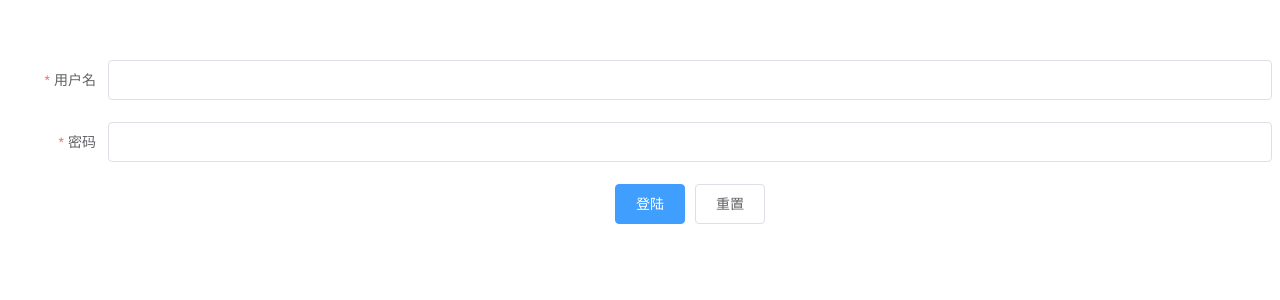
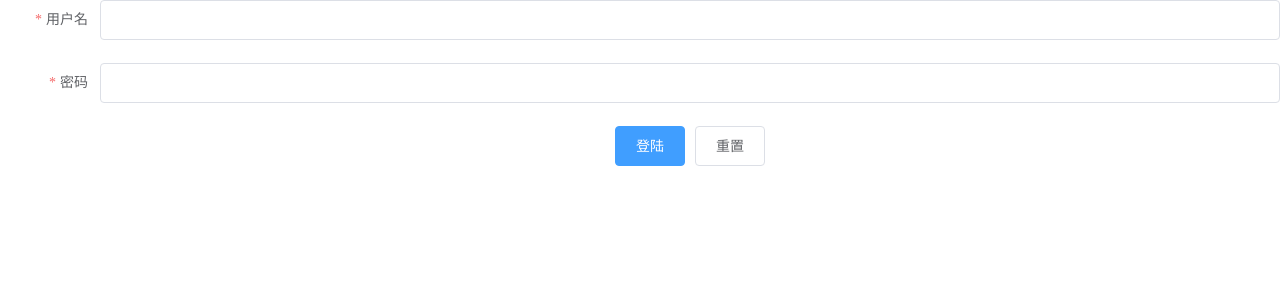
Before and after one commit to jeeaay/vue-zxbm, a Vue app: page / in a window 1280 px wide. Shown: the top 300 px of the page. Built offline with nearby package versions, Linux system fonts and the light colour scheme.

Commit message:
公共样式

```diff
--- a/src/App.vue
+++ b/src/App.vue
@@ -9,12 +9,18 @@ export default {
   name: 'App'
 }
 </script>
-<style lang="sass" scoped>
+<style lang="sass">
+body
+  padding: 0
+  margin: 0
+  box-sizing: border-box
+div
+  box-sizing: border-box
+a
+  text-decoration: none
 #app
-  font-family: 'Avenir', Helvetica, Arial, sans-serif
   -webkit-font-smoothing: antialiased
   -moz-osx-font-smoothing: grayscale
   text-align: center
   color: #2c3e50
-  margin-top: 60px
 </style>
```
